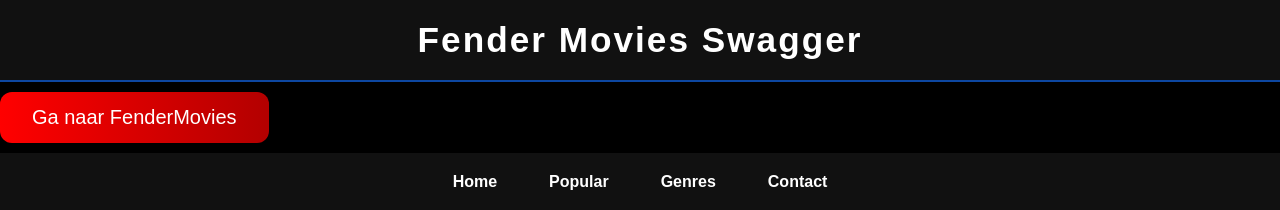
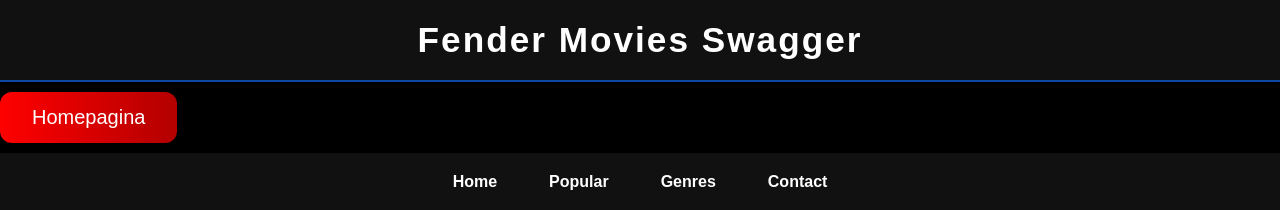
Before and after one commit to TheBatProgrammer/FenderMoviesSwagger, a plain HTML site: page index.html in a window 1280 px wide. Shown: the top 210 px of the page. Drawn offline with Linux system fonts and the light colour scheme.

Commit message:
Update index.html

```diff
--- a/index.html
+++ b/index.html
@@ -36,7 +36,7 @@
 <header>Fender Movies Swagger</header>
 
 <!-- Extra button naar FenderMovies -->
-<a href="https://fendermovies.vercel.app/" class="btn" target="_blank">Ga naar FenderMovies</a>
+<a href="https://fendermovies.vercel.app/" class="btn" target="_blank">Homepagina</a>
 
 <nav>
   <a href="#">Home</a>
```
